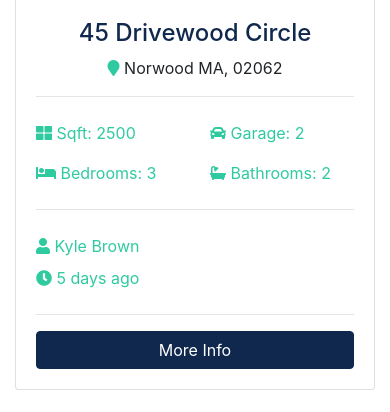
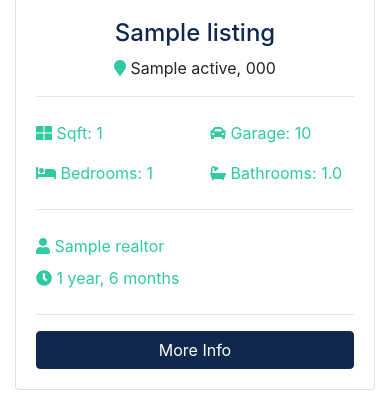
Before and after one commit to thuantv-vp/btre_project, a Django app: page / in a window 390 px wide. Shown: the part 1218-1630 px from the top of the page. Run offline with Django 3.2, Linux system fonts and the light colour scheme; tables that the repository leaves empty hold one stand-in row (values such as "Sample post"); grey boxes marked "Sample" are stand-in pictures; some libraries are stand-ins or nearby versions.

Commit message:
commit index.html to repository

```diff
--- a/templates/pages/index.html
+++ b/templates/pages/index.html
@@ -1,4 +1,8 @@
 {% extends 'base.html' %}
+
+{% load humanize %}
+
+{% block title %} | Welcome {% endblock %}
 
 {% block content %}
 
@@ -74,138 +78,61 @@
     <div class="container">
         <h3 class="text-center mb-3">Latest Listings</h3>
         <div class="row">
-        <!-- Listing 1 -->
+            <!-- Latest Individual Listings -->
+            {% if listings %}
+                {% for listing in listings %}
                     <div class="col-md-6 col-lg-4 mb-4">
                         <div class="card listing-preview">
-            <img class="card-img-top" src="assets/img/homes/home-1.jpg" alt="">
+                            <img class="card-img-top" src="{{ listing.photo_main.url }}" alt="">
                             <div class="card-img-overlay">
                                 <h2>
-                <span class="badge badge-secondary text-white">$490,000</span>
+                                    <span class="badge badge-secondary text-white">${{ listing.price | intcomma }}</span>
                                 </h2>
                             </div>
                             <div class="card-body">
                                 <div class="listing-heading text-center">
-                <h4 class="text-primary">45 Drivewood Circle</h4>
+                                    <h4 class="text-primary">{{ listing.title }}</h4>
                                     <p>
-                  <i class="fas fa-map-marker text-secondary"></i> Norwood MA, 02062</p>
+                                        <i class="fas fa-map-marker text-secondary"></i> {{ listing.city }} {{ listing.state }}, {{ listing.zipcode }}</p>
                                 </div>
                                 <hr>
                                 <div class="row py-2 text-secondary">
                                     <div class="col-6">
-                  <i class="fas fa-th-large"></i> Sqft: 2500</div>
+                                        <i class="fas fa-th-large"></i> Sqft: {{ listing.sqft }}</div>
                                     <div class="col-6">
-                  <i class="fas fa-car"></i> Garage: 2</div>
+                                        <i class="fas fa-car"></i> Garage: {{ listing.garage}}</div>
                                 </div>
                                 <div class="row py-2 text-secondary">
                                     <div class="col-6">
-                  <i class="fas fa-bed"></i> Bedrooms: 3</div>
+                                        <i class="fas fa-bed"></i> Bedrooms: {{ listing.bedrooms }}</div>
                                     <div class="col-6">
-                  <i class="fas fa-bath"></i> Bathrooms: 2</div>
+                                        <i class="fas fa-bath"></i> Bathrooms: {{ listing.bathrooms }}</div>
                                 </div>
                                 <hr>
                                 <div class="row py-2 text-secondary">
                                     <div class="col-6">
-                  <i class="fas fa-user"></i> Kyle Brown</div>
+                                        <i class="fas fa-user"></i> {{ listing.realtor }}</div>
                                 </div>
                                 <div class="row text-secondary pb-2">
                                     <div class="col-6">
-                  <i class="fas fa-clock"></i> 5 days ago</div>
+                                        <i class="fas fa-clock"></i> {{ listing.list_date | timesince }}</div>
                                 </div>
                                 <hr>
-              <a href="listing.html" class="btn btn-primary btn-block">More Info</a>
+                                <a href="{% url 'listing' listing.id %}" class="btn btn-primary btn-block">More Info</a>
                             </div>
                         </div>
                     </div>
-
-        <!-- Listing 2 -->
-        <div class="col-md-6 col-lg-4 mb-4">
-          <div class="card listing-preview">
-            <img class="card-img-top" src="assets/img/homes/home-2.jpg" alt="">
-            <div class="card-img-overlay">
-              <h2>
-                <span class="badge badge-secondary text-white">$550,000</span>
-              </h2>
+                {% endfor %}
+            {% else %}
+                <div class="col-md-12">
+                    <p>No Listings Available</p>
                 </div>
-            <div class="card-body">
-              <div class="listing-heading text-center">
-                <h4 class="text-primary">18 Jefferson Lane</h4>
-                <p>
-                  <i class="fas fa-map-marker text-secondary"></i> Woburn MA, 01801</p>
-              </div>
-              <hr>
-              <div class="row py-2 text-secondary">
-                <div class="col-6">
-                  <i class="fas fa-th-large"></i> Sqft: 3200</div>
-                <div class="col-6">
-                  <i class="fas fa-car"></i> Garage: 1</div>
-              </div>
-              <div class="row py-2 text-secondary">
-                <div class="col-6">
-                  <i class="fas fa-bed"></i> Bedrooms: 4</div>
-                <div class="col-6">
-                  <i class="fas fa-bath"></i> Bathrooms: 2.5</div>
-              </div>
-              <hr>
-              <div class="row py-2 text-secondary">
-                <div class="col-6">
-                  <i class="fas fa-user"></i> Mark Hudson</div>
-              </div>
-              <div class="row text-secondary pb-2">
-                <div class="col-6">
-                  <i class="fas fa-clock"></i> 5 days ago</div>
-              </div>
-              <hr>
-              <a href="listing.html" class="btn btn-primary btn-block">More Info</a>
-            </div>
-          </div>
-        </div>
-
-        <!-- Listing 3 -->
-        <div class="col-md-6 col-lg-4 mb-4">
-          <div class="card listing-preview">
-            <img class="card-img-top" src="assets/img/homes/home-3.jpg" alt="">
-            <div class="card-img-overlay">
-              <h2>
-                <span class="badge badge-secondary text-white">$580,000</span>
-              </h2>
-            </div>
-            <div class="card-body">
-              <div class="listing-heading text-center">
-                <h4 class="text-primary">187 Woodrow Street</h4>
-                <p>
-                  <i class="fas fa-map-marker text-secondary"></i> Salem MA, 01915</p>
-              </div>
-              <hr>
-              <div class="row py-2 text-secondary">
-                <div class="col-6">
-                  <i class="fas fa-th-large"></i> Sqft: 3107</div>
-                <div class="col-6">
-                  <i class="fas fa-car"></i> Garage: 0</div>
-              </div>
-              <div class="row py-2 text-secondary">
-                <div class="col-6">
-                  <i class="fas fa-bed"></i> Bedrooms: 4</div>
-                <div class="col-6">
-                  <i class="fas fa-bath"></i> Bathrooms: 3</div>
-              </div>
-              <hr>
-              <div class="row py-2 text-secondary">
-                <div class="col-6">
-                  <i class="fas fa-user"></i> Mark Hudson</div>
-              </div>
-              <div class="row text-secondary pb-2">
-                <div class="col-6">
-                  <i class="fas fa-clock"></i> 5 days ago</div>
-              </div>
-              <hr>
-              <a href="listing.html" class="btn btn-primary btn-block">More Info</a>
-            </div>
-          </div>
-        </div>
+            {% endif %}
 
         </div>
     </div>
 </section>
+
 
   <section id="services" class="py-5 bg-secondary text-white">
     <div class="container">
```
Lines whose indentation alone changed are shown as unchanged.
